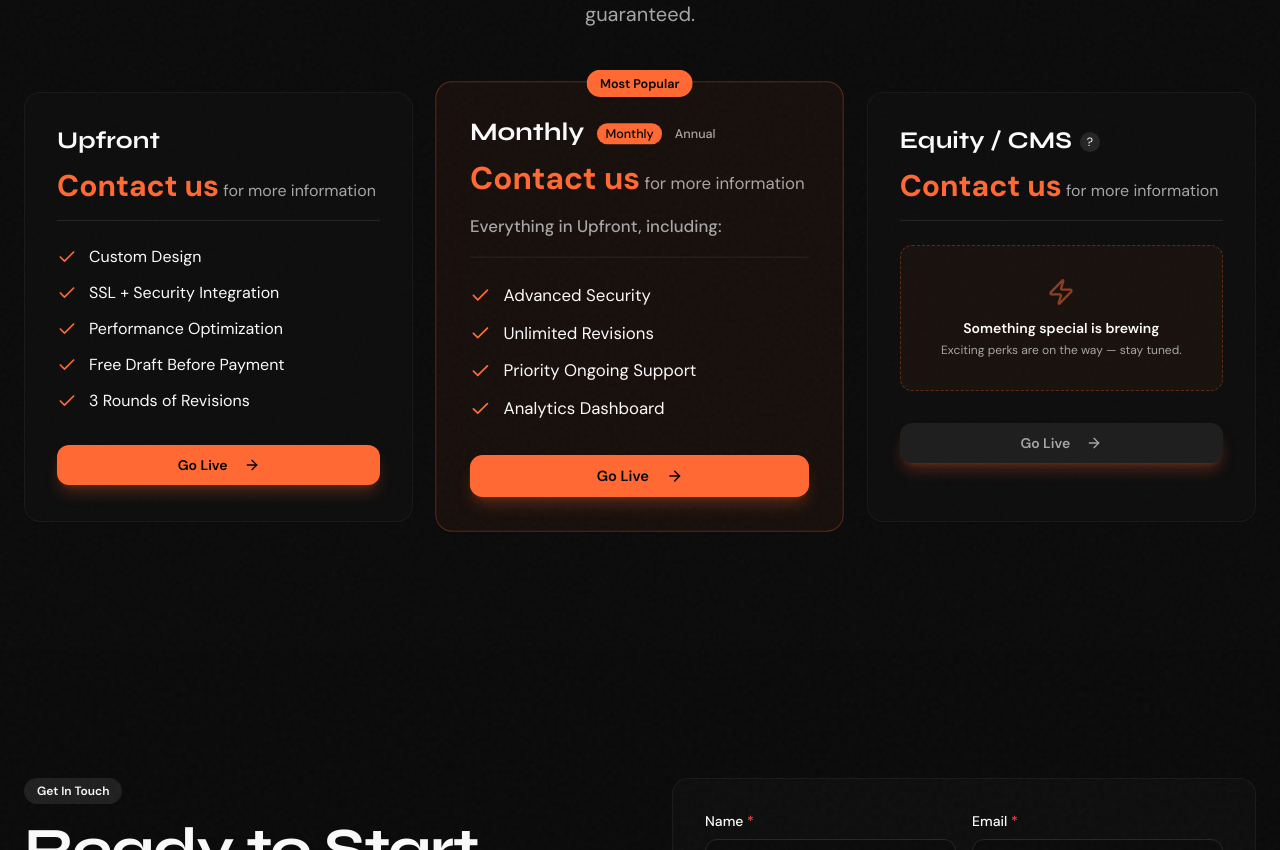
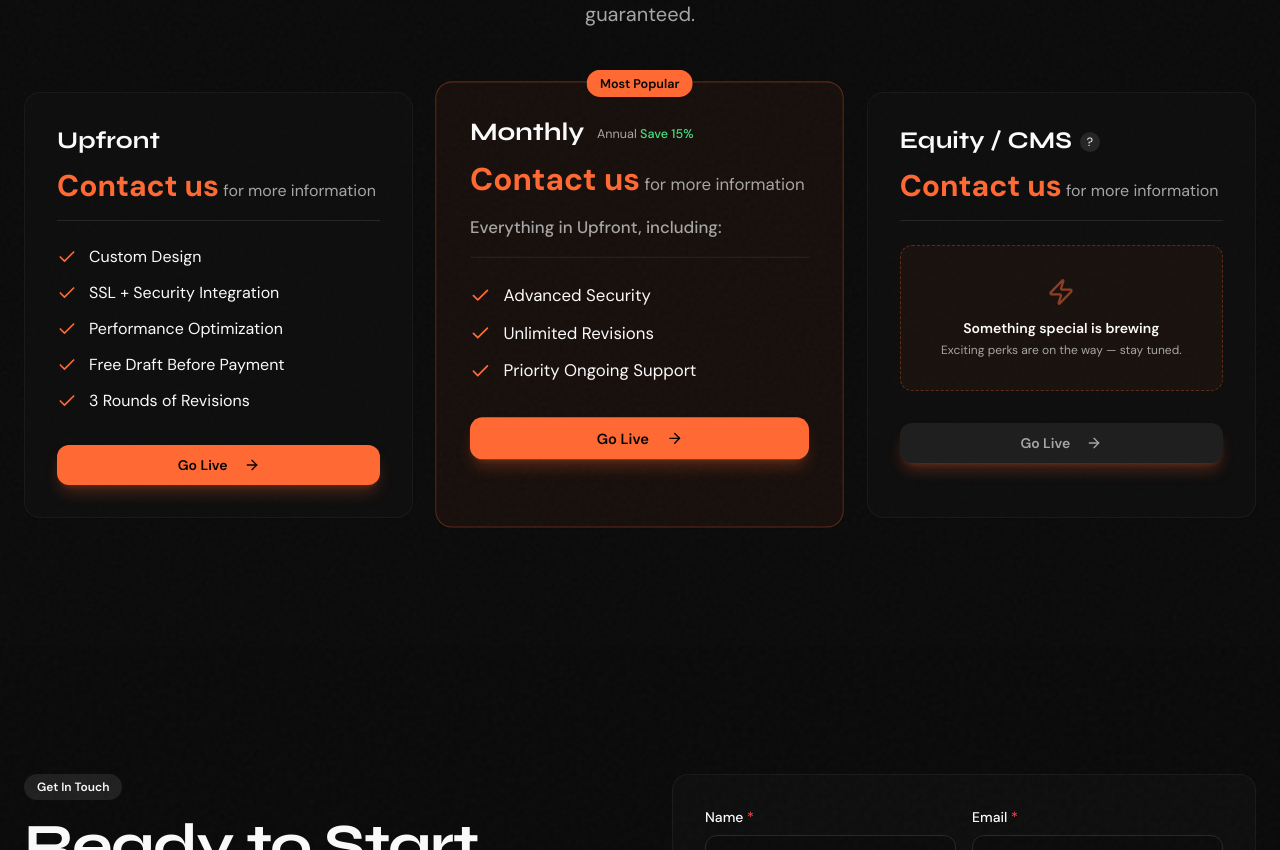
Before and after one commit to matrixfrr/GimmeASite, a Next.js app: page / in a window 1280 px wide. Shown: the part 3806-4656 px from the top of the page. Built offline with nearby package versions, Linux system fonts and the light colour scheme.

Commit message:
Rework Monthly/Annual toggle on card, dynamic title, annual perks, remove Analytics Dashboard from monthly

```diff
--- a/src/app/page.tsx
+++ b/src/app/page.tsx
@@ -543,7 +543,6 @@ function PricingSection({ onOpenPayment }: { onOpenPayment: (plan: "one-time" |
         "Advanced Security",
         "Unlimited Revisions",
         "Priority Ongoing Support",
-        "Analytics Dashboard",
       ],
       popular: true,
     },
@@ -589,25 +588,27 @@ function PricingSection({ onOpenPayment }: { onOpenPayment: (plan: "one-time" |
                 </Badge>
               )}
               <div className="flex items-center gap-2 mb-2 flex-wrap">
-                <h3 className="text-2xl font-bold">{plan.name}</h3>
+                <h3 className="text-2xl font-bold">
+                  {plan.name === "Monthly" ? (monthlyBilling === "annual" ? "Annual" : "Monthly") : plan.name}
+                </h3>
                 {plan.name === "Monthly" && (
-                  <div className="flex items-center gap-1 ml-1">
+                  <div className="flex items-center gap-1.5 ml-1">
+                    {monthlyBilling === "monthly" ? (
+                      <button
+                        type="button"
+                        onClick={() => setMonthlyBilling("annual")}
+                        className="text-xs text-muted-foreground hover:text-foreground transition-colors"
+                      >
+                        Annual <span className="text-green-400 font-medium">Save 15%</span>
+                      </button>
+                    ) : (
                       <button
                         type="button"
                         onClick={() => setMonthlyBilling("monthly")}
-                      className={`text-xs px-2 py-0.5 rounded-full font-medium transition-colors ${monthlyBilling === "monthly" ? "bg-primary text-primary-foreground" : "text-muted-foreground hover:text-foreground"}`}
+                        className="text-xs text-muted-foreground hover:text-foreground transition-colors"
                       >
                         Monthly
                       </button>
-                    <button
-                      type="button"
-                      onClick={() => setMonthlyBilling("annual")}
-                      className={`text-xs px-2 py-0.5 rounded-full font-medium transition-colors ${monthlyBilling === "annual" ? "bg-primary text-primary-foreground" : "text-muted-foreground hover:text-foreground"}`}
-                    >
-                      Annual
-                    </button>
-                    {monthlyBilling === "annual" && (
-                      <span className="text-xs text-green-400 font-medium">Save 15%</span>
                     )}
                   </div>
                 )}
@@ -635,9 +636,12 @@ function PricingSection({ onOpenPayment }: { onOpenPayment: (plan: "one-time" |
                 <p className="text-muted-foreground mb-4 font-medium">{plan.description}</p>
               )}
               <Separator className="mb-6" />
-              {plan.features.length > 0 ? (
+              {plan.features.length > 0 || plan.name === "Monthly" ? (
                 <ul className="space-y-3 mb-8">
-                  {plan.features.map((feature) => (
+                  {(plan.name === "Monthly" && monthlyBilling === "annual"
+                    ? [...plan.features, "Subdomain Configuration", "Full Redesigns", "Analytics Dashboard"]
+                    : plan.features
+                  ).map((feature) => (
                     <li key={feature} className="flex items-center gap-3">
                       <Check className="w-5 h-5 text-primary flex-shrink-0" />
                       <span>{feature}</span>
```
Lines whose indentation alone changed are shown as unchanged.
